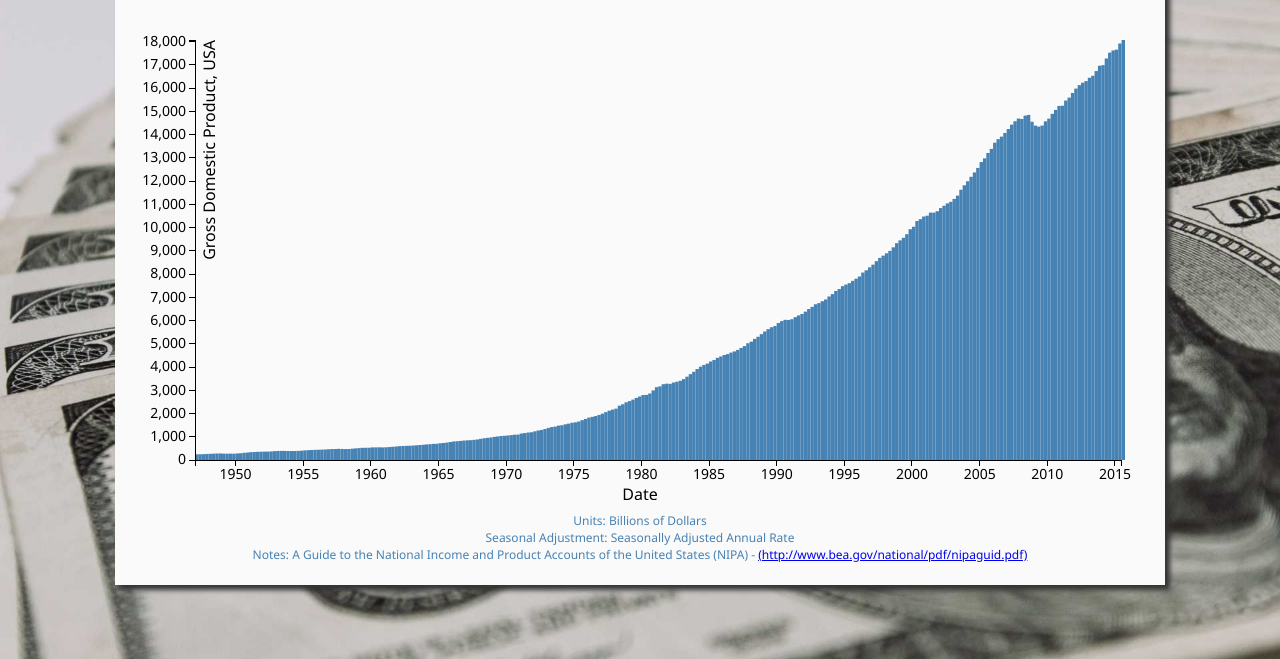
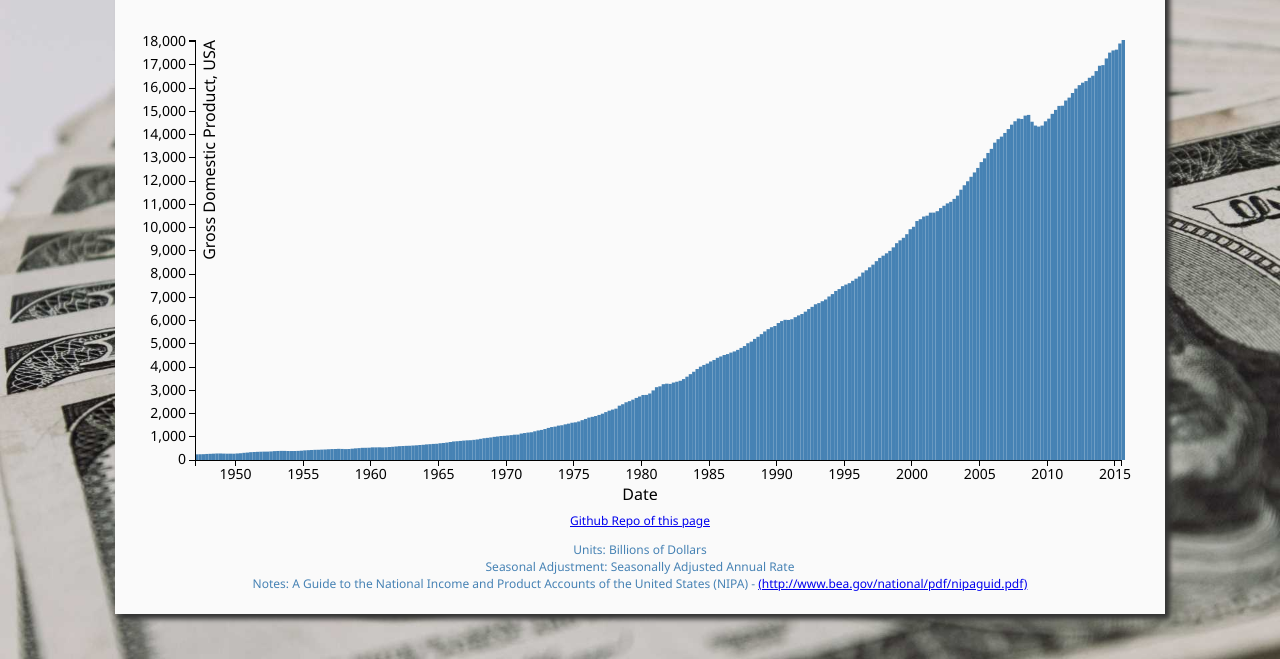
Before and after one commit to Rumpel78/freecodecamp_dataViz_d3_barGraph, a plain HTML site: page index.html in a window 1280 px wide. Shown: the part 141-800 px from the top of the page. Drawn offline with Linux system fonts and the light colour scheme.

Commit message:
Added link to repo

```diff
--- a/index.html
+++ b/index.html
@@ -10,6 +10,7 @@
     <div class="container">
       <h1>Gross Domestic Product</h1>
       <div class="barGraph"></div>
+      <p><a href='https://github.com/Rumpel78/freecodecamp_dataViz_d3_scatterPlot'>Github Repo of this page</a></p>
       <p>Units: Billions of Dollars <br>
         Seasonal Adjustment: Seasonally Adjusted Annual Rate<br>
         Notes: A Guide to the National Income and Product Accounts of the United States (NIPA) - <a href='http://www.bea.gov/national/pdf/nipaguid.pdf' target='_blank' >(http://www.bea.gov/national/pdf/nipaguid.pdf)</a></p>
```
